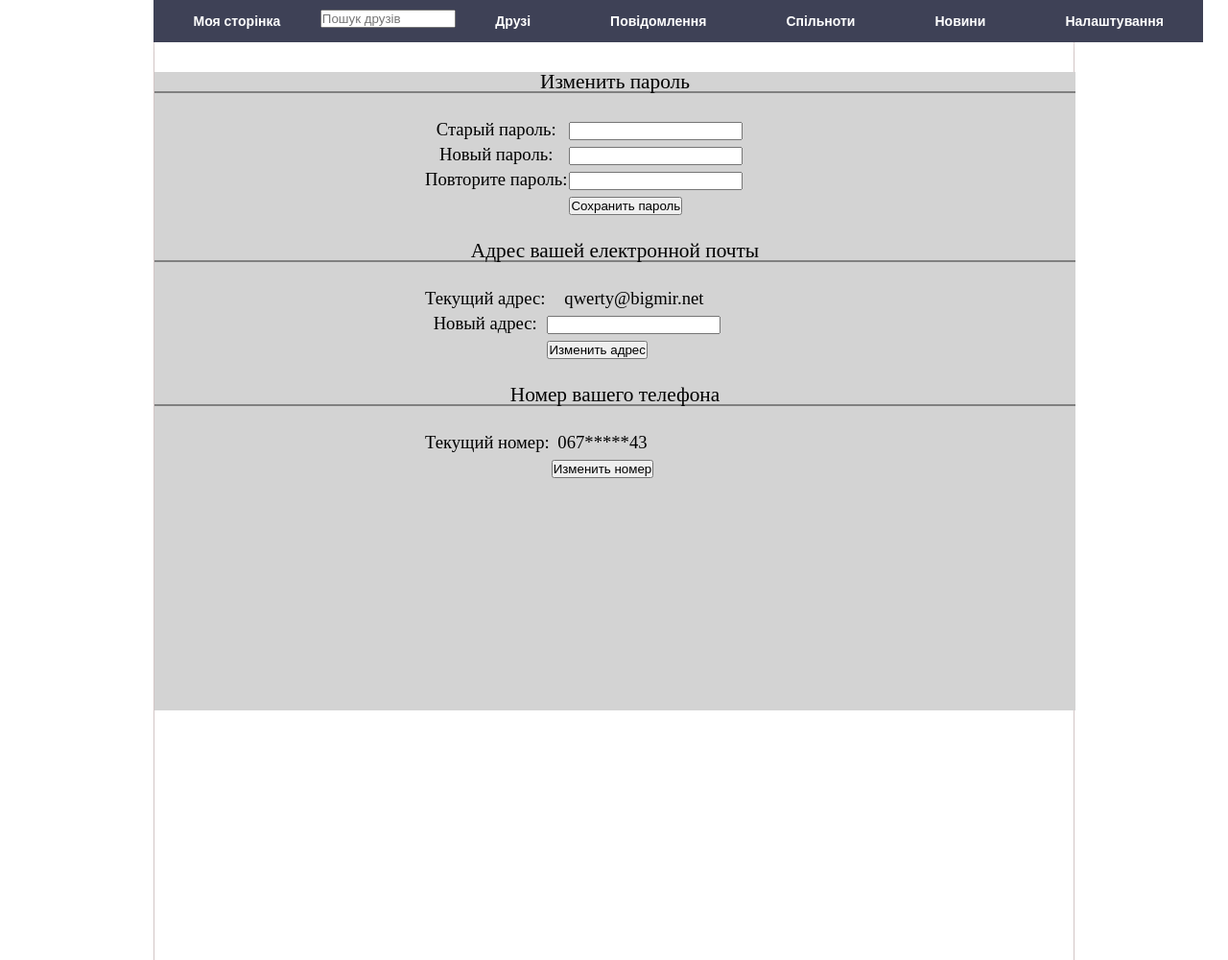
After one commit to dimasik142/social_network, a PHP site: page /settings.php in a window 1280 px wide. The commit adds this page. Shown: the whole page at 96% size. Run offline with PHP 8.4, Linux system fonts and the light colour scheme; some libraries are stand-ins or nearby versions.

```diff
--- a/check_the_registration.php
+++ b/check_the_registration.php
@@ -9,7 +9,6 @@ include 'User_class.php';
 $user = new User();
 if($user->search_email_in_databese($_COOKIE["email_registration"]) == 1) {
     $user->set_information_to_database($_COOKIE["name_registration"], $_COOKIE["surename_registration"],$_COOKIE["email_registration"], $_COOKIE["password_registration"]);
-
     setcookie("email", $_COOKIE["email_registration"]);
     setcookie("password", $_COOKIE["password_registration"]);
     setcookie("name_registration","");
--- a/my_page.php
+++ b/my_page.php
@@ -14,7 +14,6 @@
         ));
         return matches ? decodeURIComponent(matches[1]) : undefined;
     }
-
     if(getCookie("email") == null || getCookie("password") == null)
         document.location.href = "index.php"
 </script>
@@ -58,9 +57,9 @@
             <ul class="nav clearfix">
                 <li><a href="index.php">Моя сторінка</a></li>
                 <li><a href="biografi.php">Друзі</a></li>
-                <li><a href="mgu.php">Повідомлення</a></li>
+                <li><a href="registration.php">Повідомлення</a></li>
                 <li><a href="login.php">Новини друзі</a></li>
-                <li><a href="registration.php">Налаштування</a></li>
+                <li><a href="settings.php">Налаштування</a></li>
                 <li><a href="exit.php">Вихід</a></li>
             </ul>
         </nav>
--- /dev/null
+++ b/settings.php
@@ -0,0 +1,104 @@
+<?php
+/**
+ * Created by PhpStorm.
+ * User: dmitro
+ * Date: 29.04.16
+ * Time: 06:43
+ */
+
+?>
+<!DOCTYPE html>
+<html >
+<head>
+    <meta http-equiv="Content-Type" content="text/html; charset=utf-8"/>
+    <meta name="viewport" content="width=device-width, initial-scale=1.0"/>
+    <title> Моя сторінка </title>
+    <link rel="stylesheet" href="styles/index.css" />
+    <link rel="stylesheet" href="styles/settings.css" />
+    <script src="https://ajax.googleapis.com/ajax/libs/jquery/1.7.1/jquery.min.js" type="text/javascript" ></script>
+
+    <script type="text/javascript">
+    $(document).ready(function(){
+        var touch = $('#touch-menu');
+        var menu = $('.nav');
+
+        $(touch).on('click', function(e) {
+            e.preventDefault();
+            menu.slideToggle();
+        });
+        $(window).resize(function(){
+            var wid = $(window).width();
+            if(wid > 760 && menu.is(':hidden')) {
+                menu.removeAttr('style');
+            }
+        });
+    });
+        $(document).ready(function(){
+
+        });
+    </script>
+
+</head>
+<body>
+<div class="container">
+    <header>
+        <a href="#" id="touch-menu">Меню</a>
+        <nav>
+            <ul class="nav clearfix">
+                <li><a href="index.php">Моя сторінка</a></li>
+                <li>
+                    <form name="search">
+                    <input type="search" placeholder="Пошук друзів" size="15" style="margin-top: 10px">
+                    </form>
+                </li>
+                <li><a href="biografi.php">Друзі</a></li>
+                <li><a href="mgu.php">Повідомлення</a></li>
+                <li><a href="photo.php">Спільноти</a></li>
+                <li><a href="registration.php">Новини</a></li>
+                <li><a href="forum.php">Налаштування</a></li>
+            </ul>
+        </nav>
+    </header>
+<div class="main_window">
+    <div class="main_block">
+      <h2> Изменить пароль</h2>
+        <div class ="table_block">
+        <br>
+         <table >
+           <form>
+           <tr><td>Старый пароль:</td><td><input type="text" name="" value=""></td></tr>
+           <tr><td>Новый пароль:</td><td><input type="text" name="" value=""></td></tr>
+           <tr><td>Повторите пароль:</td><td><input type="text" name="" value=""></td></tr>
+           <tr><td></td><td align="left"><input type="button" value="Сохранить пароль"></td></tr>
+           </form>
+         </table>
+        </div>
+        <br>
+      <h2> Адрес вашей електронной почты </h2>
+        <div class ="table_block">
+        <br>
+         <table >
+           <form>
+           <tr><td>Текущий адрес:</td><td>qwerty@bigmir.net</td></tr>
+           <tr><td>Новый адрес:</td><td><input type="text" name="" value=""></td></tr>
+           <tr><td></td><td align="left"><input type="button" value="Изменить адрес"></td></tr>
+           </form>
+         </table>
+        </div>
+        <br>
+        <h2> Номер вашего телефона </h2>
+        <div class ="table_block">
+        <br>
+         <table >
+           <form>
+           <tr><td>Текущий номер:</td><td>067*****43</td></tr>
+           <tr><td></td><td align="left"><input type="button" value="Изменить номер"></td></tr>
+           </form>
+         </table>
+        </div>
+    </div>
+</div>
+</div>
+
+
+</body>
```
Also changed, not shown: User_class.php (+5 -2 lines).
